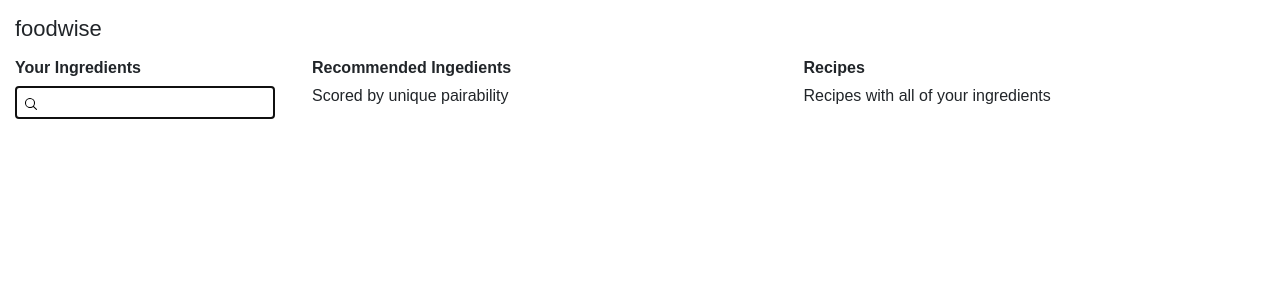
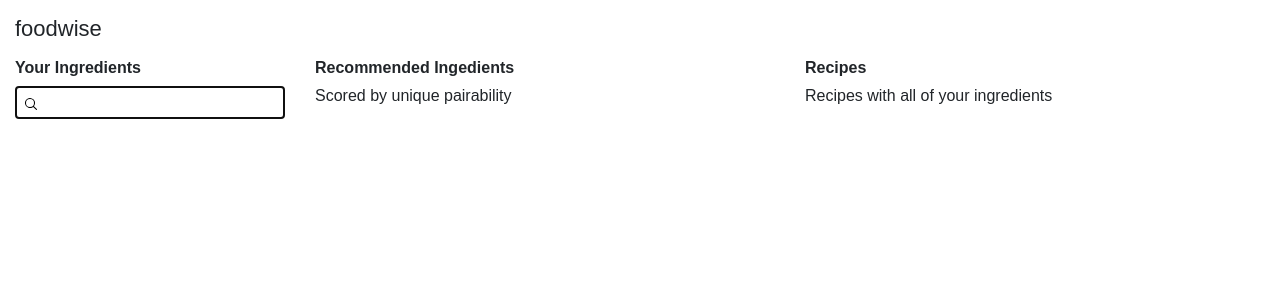
Before and after one commit to josh-minch/flavorwise, a Flask app: page / in a window 1280 px wide. Shown: the top 300 px of the page. Run offline with Flask 2, Linux system fonts and the light colour scheme; parts of the project's set-up code (start-up, migrations or seed data) failed here and were passed over; some libraries are stand-ins or nearby versions; some web fonts are replaced.

Commit message:
Change menu cursor to pointer, fit search to width

```diff
--- a/static/style.css
+++ b/static/style.css
@@ -41,8 +41,8 @@ h3 {
 
 @media screen and (min-width: 992px) {
   #my-ingred-col {
-    min-width: 297px;
-    max-width: 297px;
+    min-width: 300px;
+    max-width: 300px;
   }
 }
 
--- a/static/typeahead.css
+++ b/static/typeahead.css
@@ -1,5 +1,5 @@
-#search-input, .tt-input, .tt-hint, .tt-menu {
-    width: 260px;
+#search, #bloodhound, .twitter-typeahead, #search-input, .tt-input, .tt-hint, .tt-menu {
+    width: 100%;
 }
 
 #search-input {
@@ -40,6 +40,7 @@
     background: url("plus.svg") left / contain no-repeat;
     background-size: 12px;
     background-position: 8px 12px;
+    cursor: pointer;
 }
 
 .tt-suggestion.tt-cursor {
```
